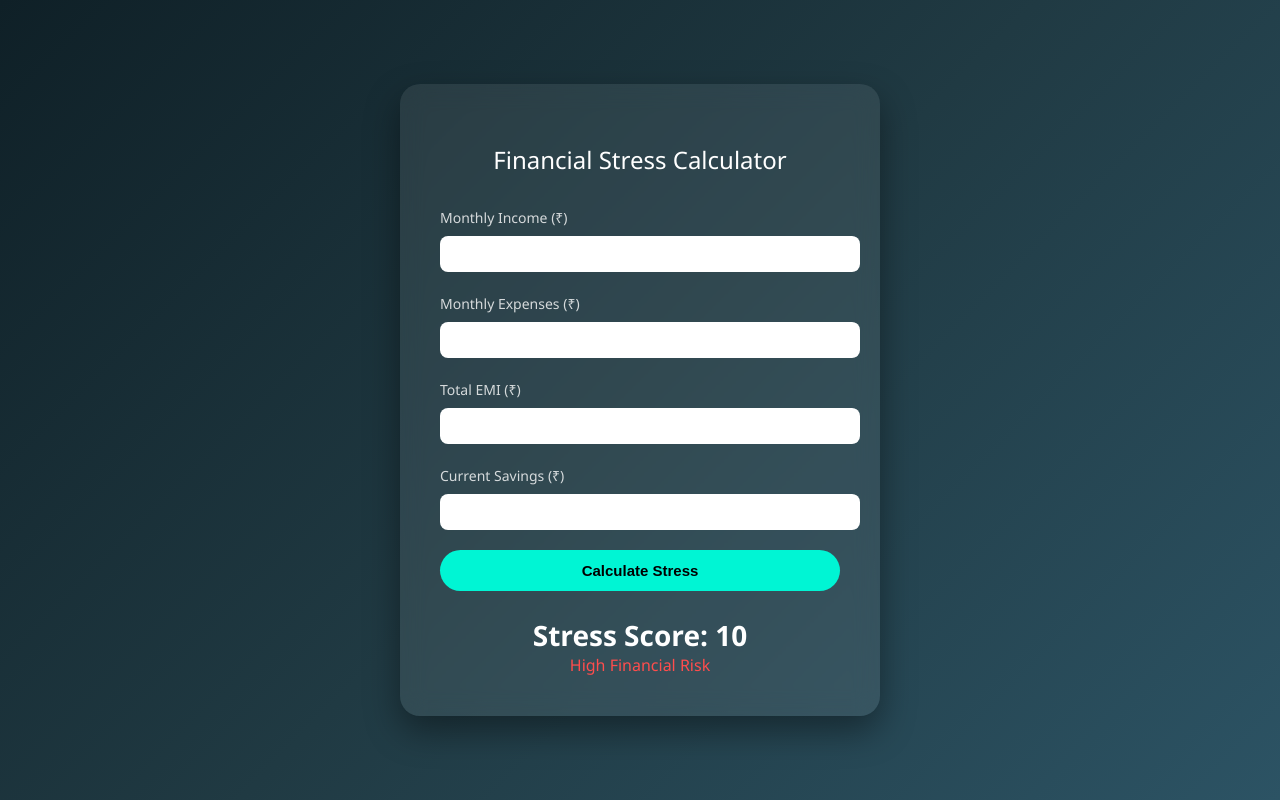
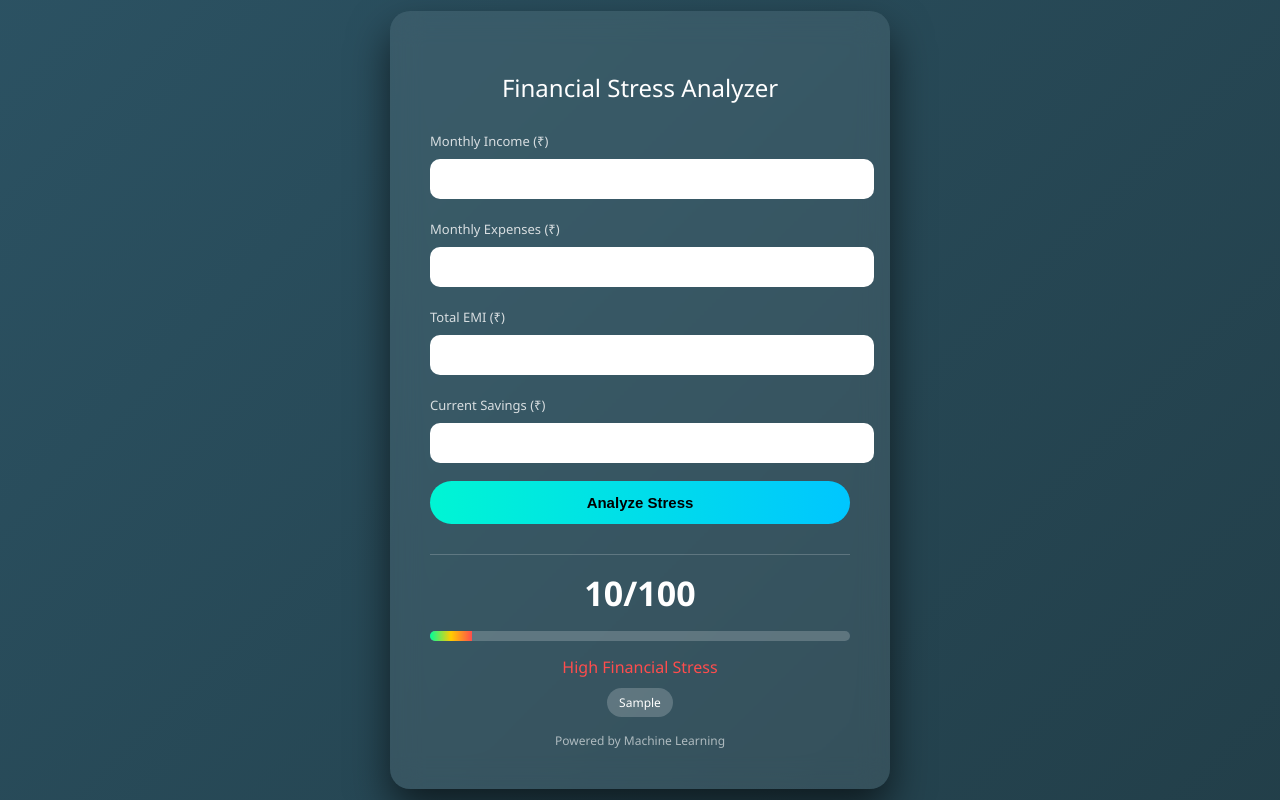
Before and after one commit to 0duckie0/financial-stress-app, a Flask app: template templates/index.html in a window 1280 px wide. Run offline with Flask 3, Linux system fonts and the light colour scheme; the template is opened without the code that fills it: most values are stand-ins (such as "Sample title", 1, 10 or a date in 2020).

Commit message:
Complete Phase 2 updates
Implemented Phase 2 of the Financial Stress Analyzer project by integrating a machine learning model.

- Generated synthetic financial dataset
- Trained Random Forest regression model
- Replaced rule-based system with ML prediction
- Added fallback mechanism for reliability
- Updated Flask backend to use model.pkl
- Improved UI to display stress score, risk level, and model type
- Added visual enhancements including progress bar and dynamic styling

This update transitions the system from static logic to intelligent prediction.

```diff
--- a/app.py
+++ b/app.py
@@ -1,8 +1,19 @@
 import os
 from flask import Flask, request, render_template
+import joblib
+import numpy as np
 
 app = Flask(__name__)
 
+# Load ML model
+try:
+    model = joblib.load("model.pkl")
+    model_loaded = True
+except:
+    model_loaded = False
+
+
+# Rule-based fallback (Phase 1 logic)
 def calculate_stress(monthly_income, monthly_expenses, total_emi, current_savings):
 
     if monthly_income == 0:
@@ -40,13 +51,24 @@ def calculate():
     total_emi = float(request.form['emi'])
     current_savings = float(request.form['savings'])
 
-    stress_score = calculate_stress(
-        monthly_income,
-        monthly_expenses,
-        total_emi,
-        current_savings
-    )
+    # 👉 ML Prediction (if model available)
+    if model_loaded:
+        features = np.array([[monthly_income, monthly_expenses, total_emi, current_savings]])
+        stress_score = model.predict(features)[0]
+    else:
+        # fallback to rule-based
+        stress_score = calculate_stress(
+            monthly_income,
+            monthly_expenses,
+            total_emi,
+            current_savings
+        )
 
+    # Normalize score
+    stress_score = max(0, min(100, float(stress_score)))
+    stress_score = round(stress_score, 2)
+
+    # Risk classification
     if stress_score <= 40:
         risk_level = "Low Risk"
     elif stress_score <= 70:
@@ -57,7 +79,8 @@ def calculate():
     return render_template(
         'index.html',
         score=stress_score,
-        risk=risk_level
+        risk=risk_level,
+        model_used="ML Model" if model_loaded else "Rule-Based System"
     )
 
 
--- a/templates/index.html
+++ b/templates/index.html
@@ -1,61 +1,75 @@
 <!DOCTYPE html>
 <html>
 <head>
-    <title>Financial Stress Score</title>
+    <title>Financial Stress Analyzer</title>
     <meta name="viewport" content="width=device-width, initial-scale=1.0">
 
     <style>
         body {
             margin: 0;
             font-family: 'Segoe UI', sans-serif;
-            background: linear-gradient(135deg, #0f2027, #203a43, #2c5364);
+            background: linear-gradient(-45deg, #0f2027, #203a43, #2c5364, #1c92d2);
+            background-size: 400% 400%;
+            animation: gradient 10s ease infinite;
             display: flex;
             justify-content: center;
             align-items: center;
             height: 100vh;
+            color: white;
+        }
+
+        @keyframes gradient {
+            0% { background-position: 0% }
+            50% { background-position: 100% }
+            100% { background-position: 0% }
         }
 
         .card {
             background: rgba(255, 255, 255, 0.08);
-            backdrop-filter: blur(12px);
+            backdrop-filter: blur(15px);
             padding: 40px;
             border-radius: 20px;
-            width: 400px;
-            box-shadow: 0 15px 35px rgba(0,0,0,0.4);
-            color: white;
+            width: 420px;
+            box-shadow: 0 20px 40px rgba(0,0,0,0.6);
+            transition: 0.3s ease;
+        }
+
+        .card:hover {
+            transform: scale(1.02);
         }
 
         h2 {
             text-align: center;
-            margin-bottom: 30px;
+            margin-bottom: 25px;
             font-weight: 500;
         }
 
         label {
-            font-size: 14px;
+            font-size: 13px;
             opacity: 0.8;
         }
 
         input {
             width: 100%;
-            padding: 10px;
-            margin: 8px 0 20px 0;
-            border-radius: 8px;
+            padding: 12px;
+            margin: 8px 0 18px;
+            border-radius: 10px;
             border: none;
             outline: none;
             font-size: 14px;
+            transition: 0.2s;
         }
 
         input:focus {
-            box-shadow: 0 0 8px #00f5d4;
+            box-shadow: 0 0 10px #00f5d4;
         }
 
         button {
             width: 100%;
-            padding: 12px;
+            padding: 13px;
             border-radius: 30px;
             border: none;
-            background: #00f5d4;
+            background: linear-gradient(90deg, #00f5d4, #00c6ff);
             color: black;
             font-weight: bold;
             font-size: 15px;
@@ -64,23 +78,57 @@
         }
 
         button:hover {
-            box-shadow: 0 0 20px #00f5d4;
+            box-shadow: 0 0 25px #00f5d4;
             transform: translateY(-2px);
         }
 
         .result {
-            margin-top: 25px;
+            margin-top: 30px;
             text-align: center;
+            padding-top: 15px;
+            border-top: 1px solid rgba(255,255,255,0.2);
         }
 
         .score {
-            font-size: 28px;
+            font-size: 34px;
             font-weight: bold;
+            margin-bottom: 10px;
         }
 
         .low { color: #00ff99; }
         .moderate { color: #ffcc00; }
         .high { color: #ff4d4d; }
+
+        .progress {
+            width: 100%;
+            height: 10px;
+            background: rgba(255,255,255,0.2);
+            border-radius: 10px;
+            overflow: hidden;
+            margin: 15px 0;
+        }
+
+        .progress-bar {
+            height: 100%;
+            background: linear-gradient(90deg, #00ff99, #ffcc00, #ff4d4d);
+            width: {{ score if score else 0 }}%;
+            transition: width 1s ease;
+        }
+
+        .badge {
+            display: inline-block;
+            padding: 6px 12px;
+            border-radius: 20px;
+            font-size: 12px;
+            margin-top: 10px;
+            background: rgba(255,255,255,0.2);
+        }
+
+        .footer {
+            margin-top: 15px;
+            font-size: 12px;
+            opacity: 0.6;
+        }
 
     </style>
 </head>
@@ -89,7 +137,7 @@
 
 <div class="card">
 
-        <h2>Financial Stress Calculator</h2>
+    <h2>Financial Stress Analyzer</h2>
 
     <form method="POST" action="/calculate">
 
@@ -105,21 +153,35 @@
         <label>Current Savings (₹)</label>
         <input type="number" name="savings" required>
 
-            <button type="submit">Calculate Stress</button>
+        <button type="submit">Analyze Stress</button>
 
     </form>
 
     {% if score %}
     <div class="result">
-            <div class="score">Stress Score: {{ score }}</div>
+
+        <div class="score">{{ score }}/100</div>
+
+        <div class="progress">
+            <div class="progress-bar"></div>
+        </div>
 
         {% if risk == "Low Risk" %}
-                <div class="low">Low Financial Risk</div>
+            <div class="low">Low Financial Stress</div>
         {% elif risk == "Moderate Risk" %}
-                <div class="moderate">Moderate Financial Risk</div>
+            <div class="moderate">Moderate Financial Stress</div>
         {% else %}
-                <div class="high">High Financial Risk</div>
+            <div class="high">High Financial Stress</div>
         {% endif %}
+
+        <div class="badge">
+            {{ model_used }}
+        </div>
+
+        <div class="footer">
+            Powered by Machine Learning
+        </div>
+
     </div>
     {% endif %}
 
```
Also changed, not shown: generate_dataset.py (added, +32 -0 lines), train_model.py (added, +22 -0 lines), dataset.csv (added), 1 other file. Lines whose indentation alone changed are shown as unchanged.
